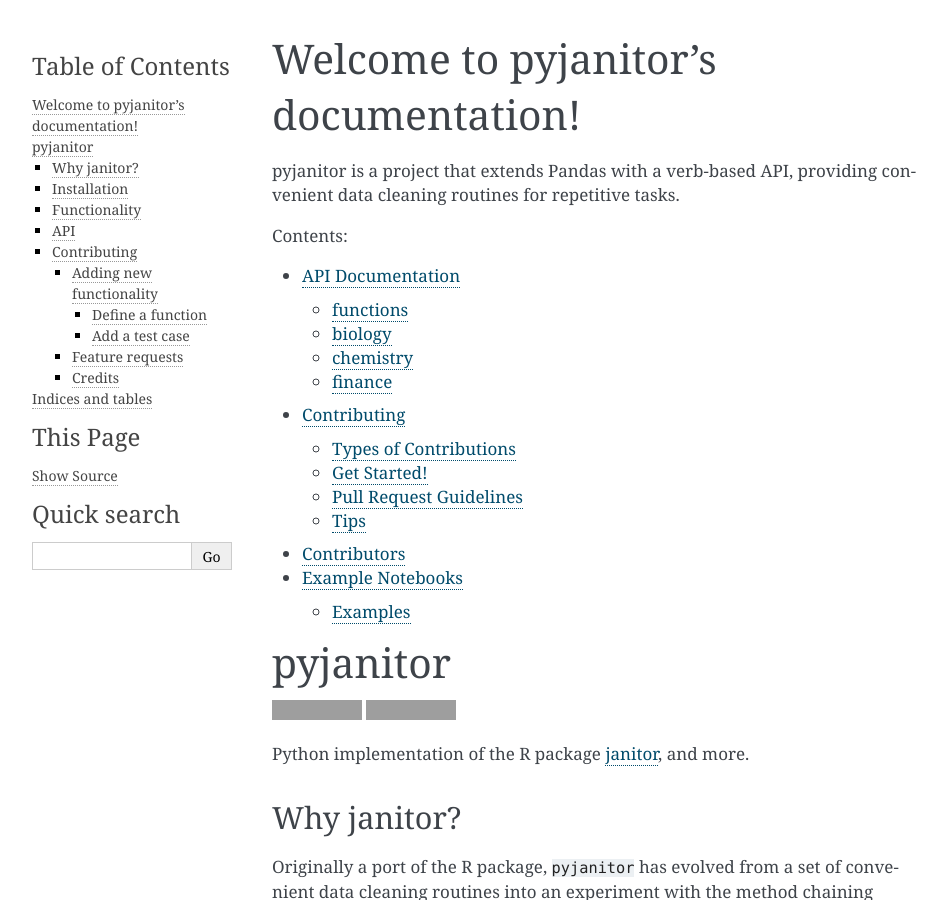
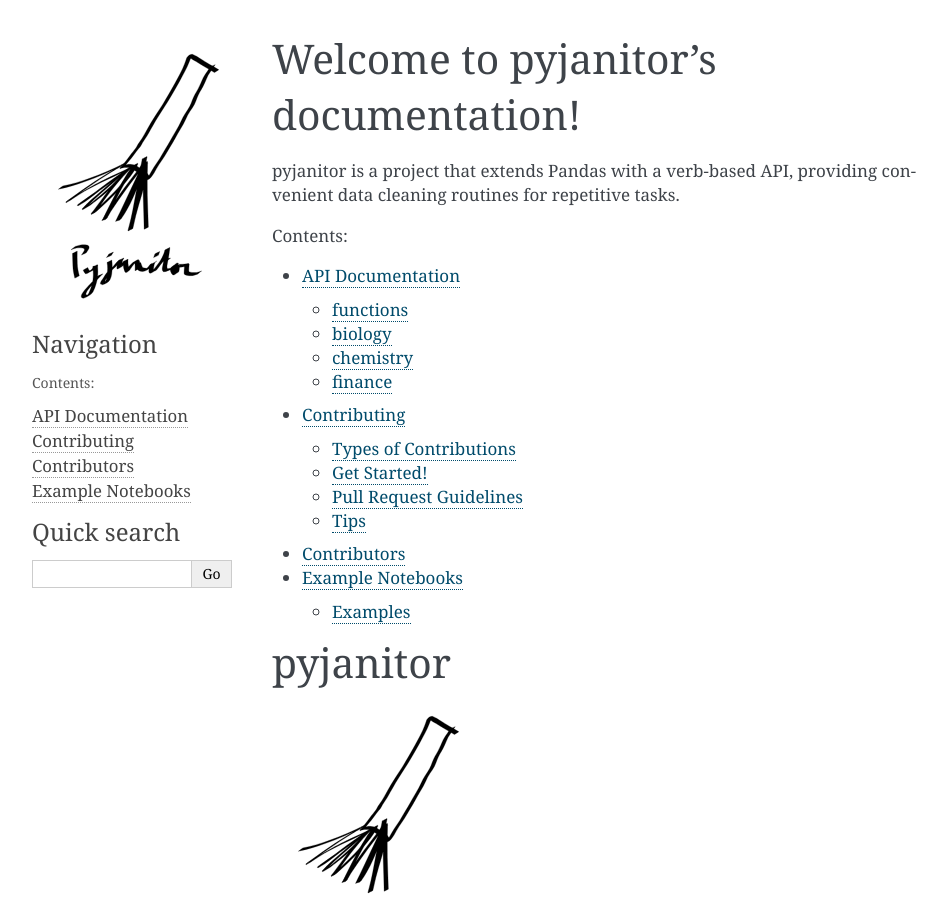
Before and after one commit to pyjanitor-devs/pyjanitor, a Sphinx documentation site: the page built from docs/index.rst, in a window 1280 px wide and 900 px high. Shown: the whole window, without its empty margins (148-1095 px from the left). Built offline with Sphinx 7.4.7, drawn with Linux system fonts in a browser that asks for light colours; grey boxes are pictures that could not be loaded.

Commit message:
Adding the beautiful new logo to documentation

```diff
--- a/README.rst
+++ b/README.rst
@@ -1,5 +1,8 @@
 pyjanitor
 =========
+
+.. image:: /_static/logo_title.svg
+    :width: 200
 
 .. image:: https://travis-ci.org/ericmjl/pyjanitor.svg?branch=master
     :target: https://travis-ci.org/ericmjl/pyjanitor
--- a/docs/conf.py
+++ b/docs/conf.py
@@ -99,7 +99,9 @@
 # further.  For a list of options available for each theme, see the
 # documentation.
 #
-# html_theme_options = {}
+html_theme_options = {
+    "logo": "logo_title.svg",
+}
 
 # Add any paths that contain custom static files (such as style sheets) here,
 # relative to this directory. They are copied after the builtin static files,
@@ -114,7 +116,14 @@
 # default: ``['localtoc.html', 'relations.html', 'sourcelink.html',
 # 'searchbox.html']``.
 #
-# html_sidebars = {}
+html_sidebars = {
+    '**': [
+        'about.html',
+        'navigation.html',
+        'relations.html',
+        'searchbox.html',
+    ]
+}
 
 
 # -- Options for HTMLHelp output ---------------------------------------------
```
Also changed, not shown: docs/_static/logo.svg (added), docs/_static/logo_title.svg (added), docs/_static/title.svg (added).
